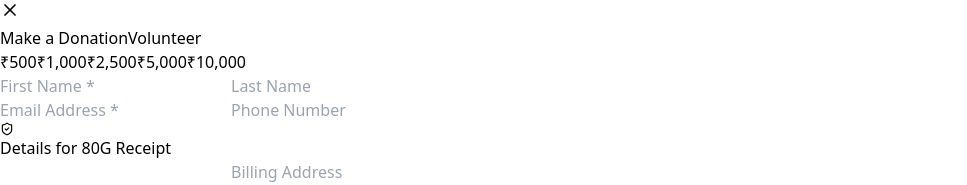
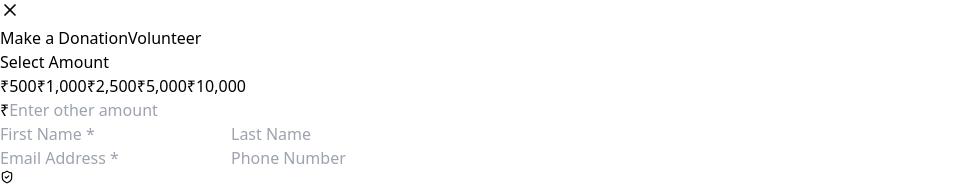
Before and after one commit to doraswamyraju/sridivyangsevakendram, a React (Vite) app in the folder frontend/: page / in a window 1280 px wide. Both pictures are taken after a click on the button 12 px from the left and 36 px from the top of the page. Shown: the top 185 px of the page, without its empty margins (0-967 px from the left). Built offline with nearby package versions, Linux system fonts and the light colour scheme; no server answers.

Commit message:
donation custom

```diff
--- a/frontend/src/components/SupportModal.jsx
+++ b/frontend/src/components/SupportModal.jsx
@@ -4,7 +4,12 @@ import { API_BASE_URL } from '../config';
 
 const SupportModal = ({ isOpen, onClose, initialTab }) => {
   const [activeTab, setActiveTab] = useState(initialTab);
+
+  // --- DONATION STATE ---
   const [amount, setAmount] = useState(1000);
+  const [customAmount, setCustomAmount] = useState(''); // New State for Input
+  const [activePreset, setActivePreset] = useState(1000); // New State to track button highlight
+
   const [loading, setLoading] = useState(false);
   const [status, setStatus] = useState(null); // 'success' or null
 
@@ -32,6 +37,20 @@ const SupportModal = ({ isOpen, onClose, initialTab }) => {
     setFormData({ ...formData, [e.target.name]: e.target.value });
   };
 
+  // --- NEW HANDLERS FOR CUSTOM AMOUNT ---
+  const handlePresetClick = (val) => {
+    setAmount(val);
+    setActivePreset(val);
+    setCustomAmount(''); // Clear custom input when a button is clicked
+  };
+
+  const handleCustomChange = (e) => {
+    const val = e.target.value;
+    setCustomAmount(val);
+    setAmount(val); // Update donation amount
+    setActivePreset(null); // Remove highlight from buttons
+  };
+
   // --- VOLUNTEER SUBMISSION ---
   const handleVolunteerSubmit = async (e) => {
     e.preventDefault();
@@ -56,6 +75,10 @@ const SupportModal = ({ isOpen, onClose, initialTab }) => {
 
   // --- PAYMENT HANDLING ---
   const handlePayment = async () => {
+    if(!amount || amount < 1) {
+        alert("Please enter a valid donation amount.");
+        return;
+    }
     if(!formData.firstName || !formData.email || !formData.pan) {
       alert("Please fill Name, Email, and PAN for 80G Receipt.");
       return;
@@ -129,9 +152,9 @@ const SupportModal = ({ isOpen, onClose, initialTab }) => {
            <button className={`flex-1 py-4 font-bold text-sm uppercase ${activeTab === 'volunteer' ? 'bg-blue-900 text-white' : 'bg-slate-50 text-slate-500'}`} onClick={() => setActiveTab('volunteer')}>Volunteer</button>
         </div>
 
-        <div className="overflow-y-auto p-8">
+        <div className="overflow-y-auto p-8 custom-scrollbar">
            {status === 'success' ? (
-             // --- DYNAMIC SUCCESS MESSAGE START ---
+             // --- DYNAMIC SUCCESS MESSAGE ---
              <div className="text-center py-10 animate-in fade-in zoom-in duration-300">
                <div className={`w-20 h-20 rounded-full flex items-center justify-center mx-auto mb-6 ${activeTab === 'donate' ? 'bg-green-100 text-green-600' : 'bg-blue-100 text-blue-600'}`}>
                  {activeTab === 'donate' ? <Check size={40} /> : <HandHeart size={40} />}
@@ -149,34 +172,56 @@ const SupportModal = ({ isOpen, onClose, initialTab }) => {
                  </>
                )}
              </div>
-             // --- DYNAMIC SUCCESS MESSAGE END ---
            ) : (
              activeTab === 'donate' ? (
                <div className="space-y-5">
-                 <div className="grid grid-cols-3 gap-3">
-                   {[500, 1000, 2500, 5000, 10000].map((amt) => (
-                      <button key={amt} onClick={() => setAmount(amt)} className={`py-2 border rounded-lg text-sm font-bold ${amount === amt ? 'bg-amber-50 border-amber-500 text-amber-700' : 'border-slate-200 text-slate-600'}`}>₹{amt.toLocaleString()}</button>
-                   ))}
+
+                 {/* --- AMOUNT SELECTION SECTION --- */}
+                 <div>
+                    <label className="block text-xs font-bold text-slate-400 uppercase tracking-wider mb-2">Select Amount</label>
+                    <div className="grid grid-cols-3 gap-3 mb-3">
+                    {[500, 1000, 2500, 5000, 10000].map((amt) => (
+                        <button
+                            key={amt}
+                            onClick={() => handlePresetClick(amt)}
+                            className={`py-2 border rounded-lg text-sm font-bold transition-all ${activePreset === amt ? 'bg-amber-100 border-amber-500 text-amber-700 shadow-sm' : 'border-slate-200 text-slate-600 hover:border-amber-300'}`}
+                        >
+                            ₹{amt.toLocaleString()}
+                        </button>
+                    ))}
+                    </div>
+                    {/* Custom Input */}
+                    <div className="relative">
+                        <span className="absolute left-3 top-1/2 -translate-y-1/2 text-slate-400 font-bold">₹</span>
+                        <input
+                            type="number"
+                            placeholder="Enter other amount"
+                            value={customAmount}
+                            onChange={handleCustomChange}
+                            className="w-full pl-7 p-3 border rounded-lg text-sm font-bold outline-none focus:border-amber-500 focus:ring-1 focus:ring-amber-500"
+                        />
+                    </div>
                  </div>
+                 {/* -------------------------------- */}
 
                  <div className="space-y-3">
                     <div className="grid grid-cols-2 gap-3">
-                      <input name="firstName" placeholder="First Name *" onChange={handleChange} className="p-3 border rounded-lg w-full text-sm" />
-                      <input name="lastName" placeholder="Last Name" onChange={handleChange} className="p-3 border rounded-lg w-full text-sm" />
+                      <input name="firstName" placeholder="First Name *" onChange={handleChange} className="p-3 border rounded-lg w-full text-sm outline-none focus:border-amber-500" />
+                      <input name="lastName" placeholder="Last Name" onChange={handleChange} className="p-3 border rounded-lg w-full text-sm outline-none focus:border-amber-500" />
                     </div>
-                    <input name="email" type="email" placeholder="Email Address *" onChange={handleChange} className="p-3 border rounded-lg w-full text-sm" />
-                    <input name="phone" placeholder="Phone Number" onChange={handleChange} className="p-3 border rounded-lg w-full text-sm" />
+                    <input name="email" type="email" placeholder="Email Address *" onChange={handleChange} className="p-3 border rounded-lg w-full text-sm outline-none focus:border-amber-500" />
+                    <input name="phone" placeholder="Phone Number" onChange={handleChange} className="p-3 border rounded-lg w-full text-sm outline-none focus:border-amber-500" />
 
                     <div className="bg-blue-50 p-4 rounded-xl border border-blue-100">
                       <div className="flex items-center gap-2 text-blue-800 font-bold text-xs uppercase mb-3">
                         <ShieldCheck size={14} /> Details for 80G Receipt
                       </div>
-                      <input name="pan" placeholder="PAN Number (Mandatory)" onChange={handleChange} className="p-3 border rounded-lg w-full text-sm mb-3 uppercase" />
-                      <textarea name="address" rows="2" placeholder="Billing Address" onChange={handleChange} className="p-3 border rounded-lg w-full text-sm"></textarea>
+                      <input name="pan" placeholder="PAN Number (Mandatory)" onChange={handleChange} className="p-3 border rounded-lg w-full text-sm mb-3 uppercase outline-none focus:border-blue-500 bg-white" />
+                      <textarea name="address" rows="2" placeholder="Billing Address" onChange={handleChange} className="p-3 border rounded-lg w-full text-sm outline-none focus:border-blue-500 bg-white resize-none"></textarea>
                     </div>
 
-                    <button onClick={handlePayment} disabled={loading} className="w-full bg-amber-500 text-white font-bold py-4 rounded-xl shadow-lg hover:shadow-xl transition-all">
-                       {loading ? 'Processing...' : `Donate ₹${Number(amount).toLocaleString()}`}
+                    <button onClick={handlePayment} disabled={loading} className="w-full bg-amber-500 text-white font-bold py-4 rounded-xl shadow-lg hover:shadow-xl hover:bg-amber-600 transition-all">
+                       {loading ? 'Processing...' : `Donate ₹${amount ? Number(amount).toLocaleString() : '0'}`}
                     </button>
                     <p className="text-[10px] text-center text-slate-400">Secured by Razorpay</p>
                  </div>
@@ -184,19 +229,19 @@ const SupportModal = ({ isOpen, onClose, initialTab }) => {
              ) : (
                <form onSubmit={handleVolunteerSubmit} className="space-y-4">
                   <div className="grid grid-cols-2 gap-4">
-                      <input name="firstName" required placeholder="First Name" onChange={handleChange} className="p-3 border rounded-lg w-full text-sm" />
-                      <input name="lastName" required placeholder="Last Name" onChange={handleChange} className="p-3 border rounded-lg w-full text-sm" />
+                      <input name="firstName" required placeholder="First Name" onChange={handleChange} className="p-3 border rounded-lg w-full text-sm outline-none focus:border-blue-500" />
+                      <input name="lastName" required placeholder="Last Name" onChange={handleChange} className="p-3 border rounded-lg w-full text-sm outline-none focus:border-blue-500" />
                   </div>
-                  <input name="email" required type="email" placeholder="Email Address" onChange={handleChange} className="p-3 border rounded-lg w-full text-sm" />
-                  <input name="phone" required placeholder="Phone Number" onChange={handleChange} className="p-3 border rounded-lg w-full text-sm" />
-                  <select name="interest" onChange={handleChange} className="p-3 border rounded-lg w-full text-sm bg-white text-slate-600">
+                  <input name="email" required type="email" placeholder="Email Address" onChange={handleChange} className="p-3 border rounded-lg w-full text-sm outline-none focus:border-blue-500" />
+                  <input name="phone" required placeholder="Phone Number" onChange={handleChange} className="p-3 border rounded-lg w-full text-sm outline-none focus:border-blue-500" />
+                  <select name="interest" onChange={handleChange} className="p-3 border rounded-lg w-full text-sm bg-white text-slate-600 outline-none focus:border-blue-500">
                      <option>Teaching / Skill Training</option>
                      <option>Elderly Care Support</option>
                      <option>Event Organization</option>
                      <option>Other</option>
                   </select>
-                  <textarea name="message" rows="3" placeholder="Why do you want to join us? (Optional)" onChange={handleChange} className="p-3 border rounded-lg w-full text-sm"></textarea>
-                  <button type="submit" disabled={loading} className="w-full bg-blue-900 text-white font-bold py-4 rounded-xl shadow-lg">{loading ? 'Submitting...' : 'Submit Application'}</button>
+                  <textarea name="message" rows="3" placeholder="Why do you want to join us? (Optional)" onChange={handleChange} className="p-3 border rounded-lg w-full text-sm outline-none focus:border-blue-500"></textarea>
+                  <button type="submit" disabled={loading} className="w-full bg-blue-900 text-white font-bold py-4 rounded-xl shadow-lg hover:bg-blue-800 transition-all">{loading ? 'Submitting...' : 'Submit Application'}</button>
                </form>
              )
            )}
```
Also changed, not shown: 5 other files (tests, documents, lock files or other folders).
